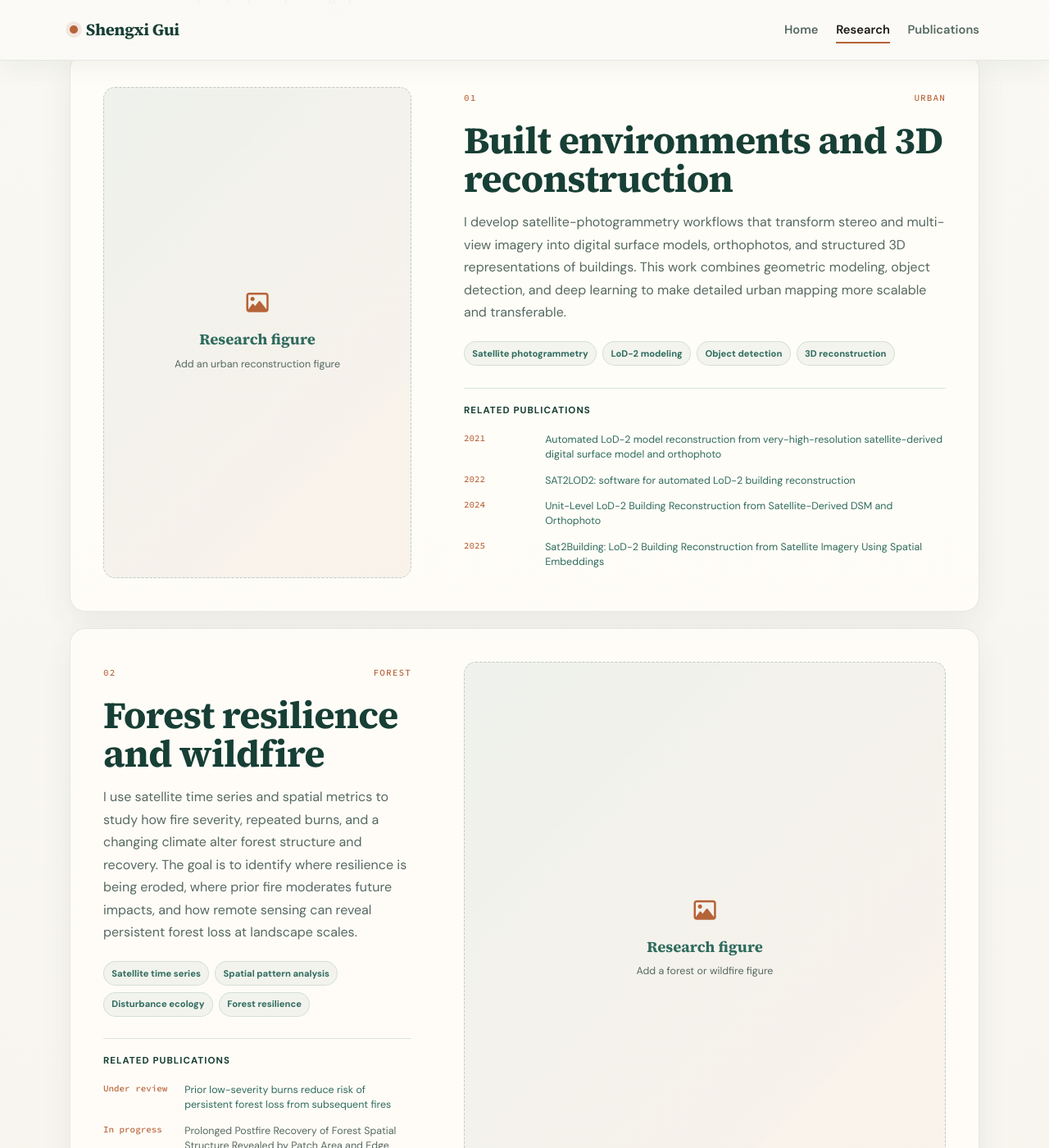
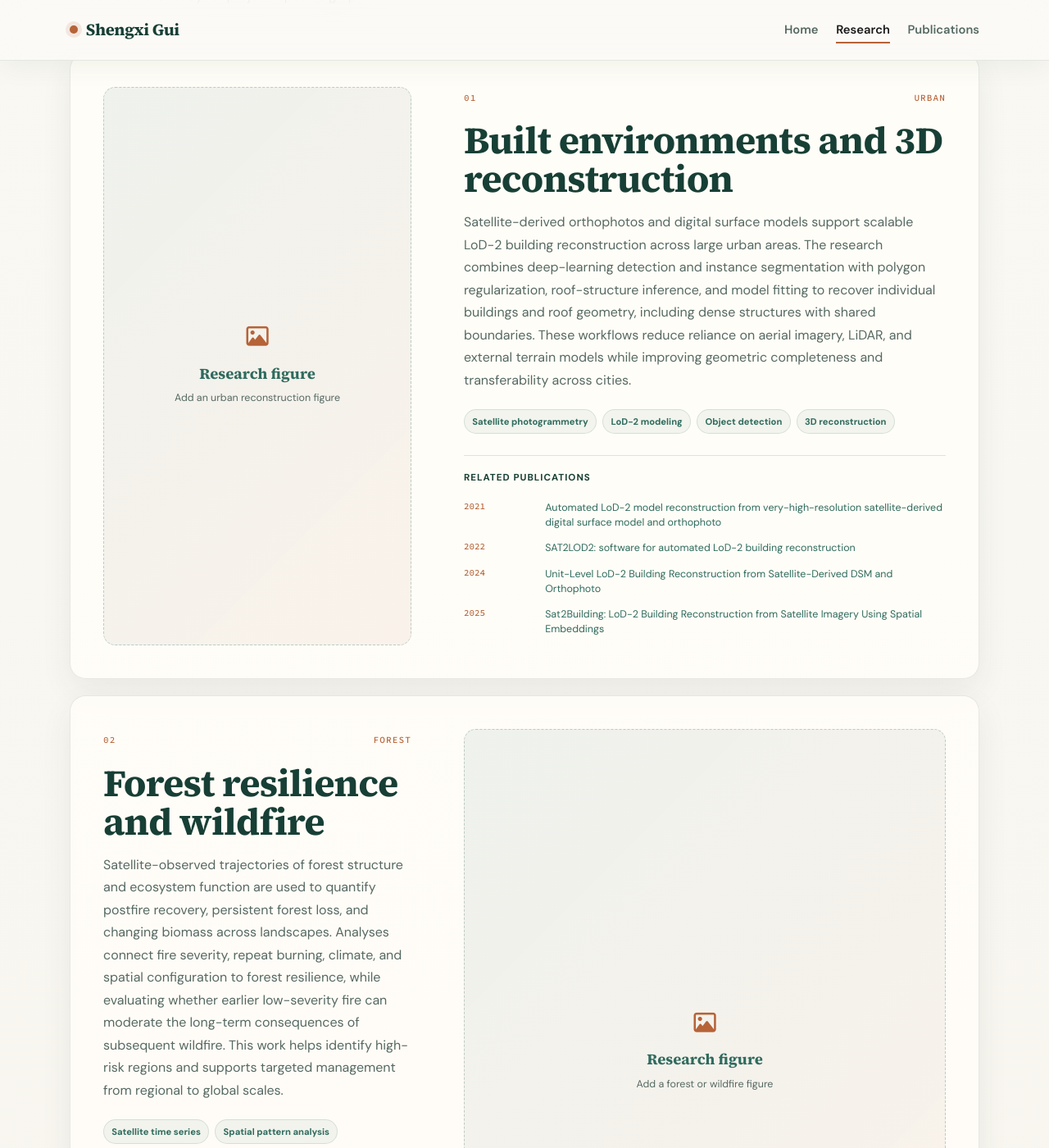
Before and after one commit to HeavenswordG/HeavenswordG.github.io, a Jekyll site: the page built from research.html, in a window 1280 px wide and 1400 px high, scrolled down 1315 px. Shown: the whole window at 82% size. Built offline with Jekyll 4.4.1, drawn with Linux system fonts in a browser that asks for light colours; nearby versions of some CDN libraries; a style sheet for code colours, icons or effects is not loaded; some of the changed text lies outside the part shown.

Commit message:
Rewrite research descriptions in neutral voice

```diff
--- a/_data/research.yml
+++ b/_data/research.yml
@@ -3,9 +3,9 @@ overview:
   title_line_1: "Remote sensing across"
   title_line_2: "built and natural environments"
   description: >-
-    I develop Earth-observation methods that connect satellite imagery,
-    photogrammetry, 3D data, and artificial intelligence with questions about
-    cities, forests, mountains, and inland waters.
+    Earth-observation research connects satellite imagery, photogrammetry,
+    3D data, and artificial intelligence to measure form and change across
+    cities, forests, glaciers, and inland waters.
   image: "/assets/images/research/remote-sensing-overview.jpg"
   image_alt: >-
     Integrated remote-sensing view of a city, forest and burned area,
@@ -22,11 +22,14 @@ directions:
     image_alt: "Research figure for satellite-based urban 3D reconstruction"
     image_hint: "Add an urban reconstruction figure"
     description: >-
-      I develop satellite-photogrammetry workflows that transform stereo and
-      multi-view imagery into digital surface models, orthophotos, and
-      structured 3D representations of buildings. This work combines geometric
-      modeling, object detection, and deep learning to make detailed urban
-      mapping more scalable and transferable.
+      Satellite-derived orthophotos and digital surface models support scalable
+      LoD-2 building reconstruction across large urban areas. The research
+      combines deep-learning detection and instance segmentation with polygon
+      regularization, roof-structure inference, and model fitting to recover
+      individual buildings and roof geometry, including dense structures with
+      shared boundaries. These workflows reduce reliance on aerial imagery,
+      LiDAR, and external terrain models while improving geometric completeness
+      and transferability across cities.
     methods:
       - "Satellite photogrammetry"
       - "LoD-2 modeling"
@@ -53,11 +56,14 @@ directions:
     image_alt: "Research figure for forest disturbance and wildfire recovery"
     image_hint: "Add a forest or wildfire figure"
     description: >-
-      I use satellite time series and spatial metrics to study how fire
-      severity, repeated burns, and a changing climate alter forest structure
-      and recovery. The goal is to identify where resilience is being eroded,
-      where prior fire moderates future impacts, and how remote sensing can
-      reveal persistent forest loss at landscape scales.
+      Satellite-observed trajectories of forest structure and ecosystem
+      function are used to quantify postfire recovery, persistent forest loss,
+      and changing biomass across landscapes. Analyses connect fire severity,
+      repeat burning, climate, and spatial configuration to forest resilience,
+      while evaluating whether earlier low-severity fire can moderate the
+      long-term consequences of subsequent wildfire. This work helps identify
+      high-risk regions and supports targeted management from regional to
+      global scales.
     methods:
       - "Satellite time series"
       - "Spatial pattern analysis"
@@ -81,10 +87,12 @@ directions:
     image_alt: "Research figure for satellite monitoring of glacier dynamics"
     image_hint: "Add a mountain or glacier figure"
     description: >-
-      I use high-cadence satellite imagery to reconstruct elevation and surface
-      change in remote mountain environments. Time-series elevation models and
-      orthophotos make it possible to track glacier motion and three-dimensional
-      dynamics where field observations are sparse.
+      High-cadence PlanetScope stereo imagery is converted into co-registered
+      time-series elevation models and orthophotos to measure glacier elevation
+      change, surface motion, and volumetric dynamics in three dimensions. The
+      workflow resolves seasonal and longer-term trends in remote mid-latitude
+      glaciers, compares elevation trajectories with independent observations,
+      and relates changes in glacier flow to environmental drivers.
     methods:
       - "Time-series elevation models"
       - "PlanetScope imagery"
@@ -102,10 +110,13 @@ directions:
     image_alt: "Research figure for satellite monitoring of lake water quality"
     image_hint: "Add a lake or water-quality figure"
     description: >-
-      I connect multispectral satellite observations with process-aware models
-      to improve monitoring of inland water quality. Current work accounts for
-      the vertical movement of algae when estimating surface-water chlorophyll-a,
-      helping reconcile what satellites observe with how aquatic systems behave.
+      Near-daily PlanetScope observations are combined with in-situ sonde
+      profiles and a model of diurnal algal vertical migration to improve
+      chlorophyll-a estimation. Temporally adjusting field-to-satellite matchups
+      reduces observation mismatch, strengthens estimates during non-bloom
+      periods, and supports transfer across multiple lakes. The resulting
+      sensor-agnostic preprocessing framework is designed for routine water-quality
+      monitoring and earlier harmful-algal-bloom alerts.
     methods:
       - "Multispectral imagery"
       - "Water quality"
```
